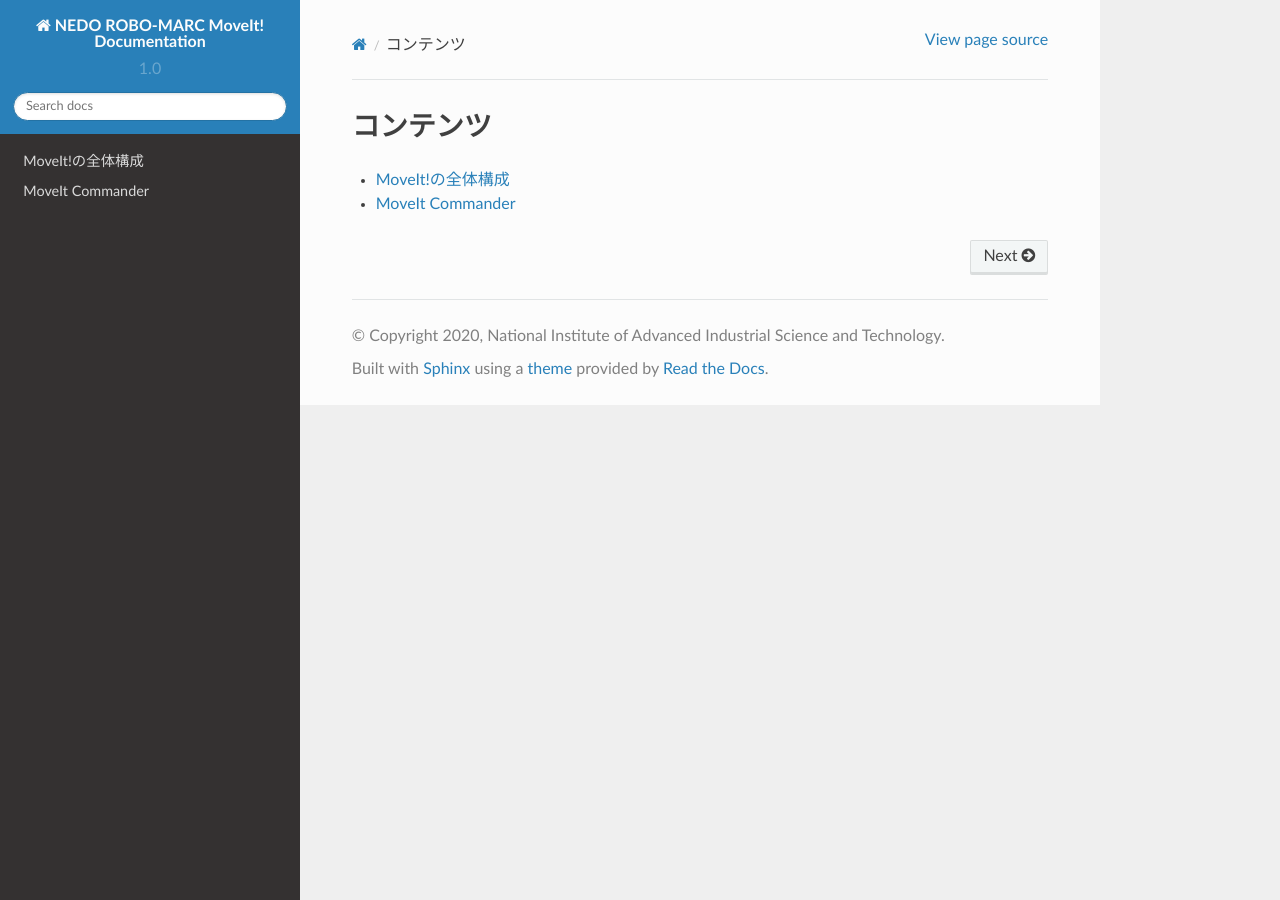
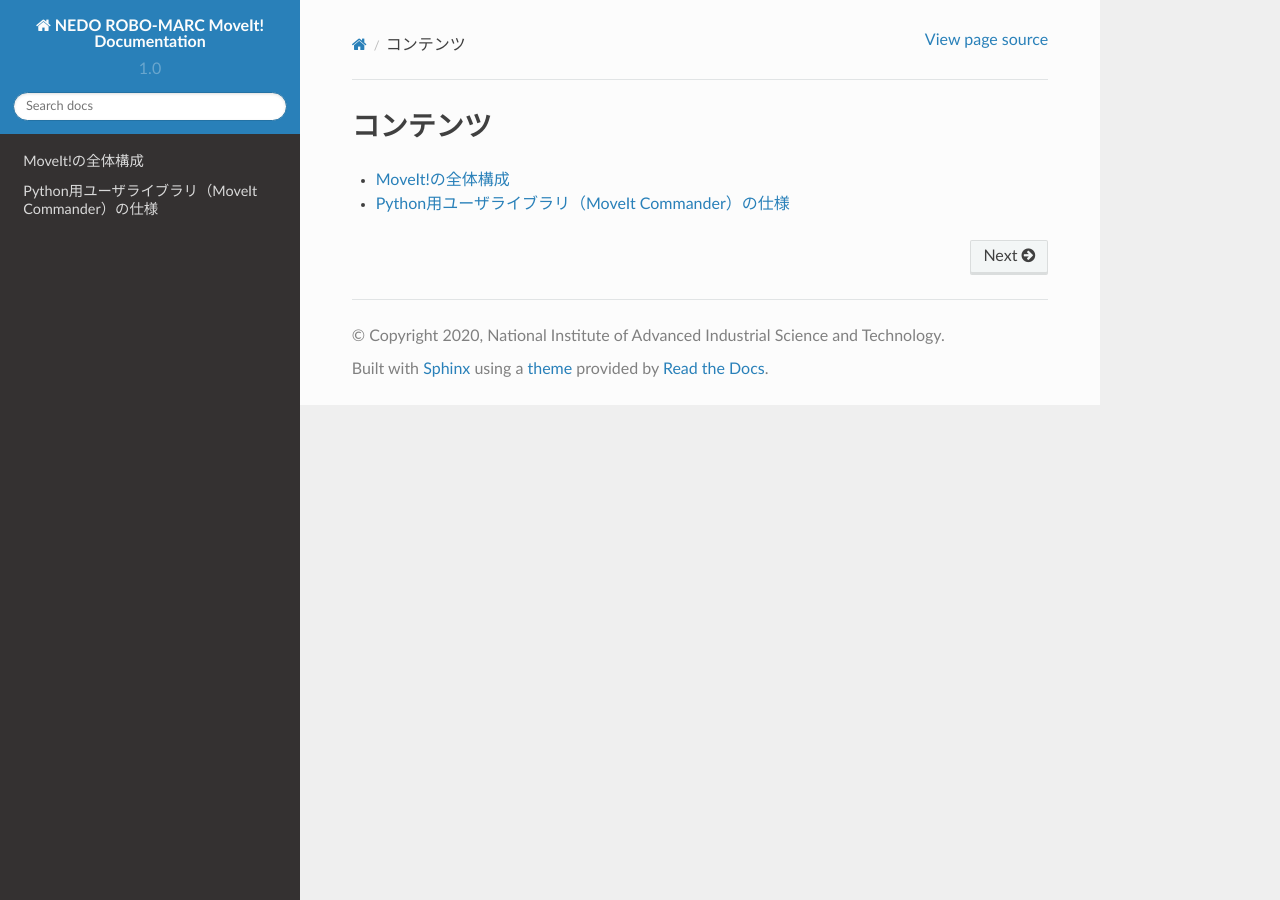
Before and after one commit to robo-marc/moveit_documents, a Sphinx documentation site: the page built from source/index.rst, in a window 1280 px wide. Built offline with Sphinx 7.4.7 and the Read the Docs theme 2.0.0, drawn with Linux system fonts in a browser that asks for light colours.

Commit message:
translating moveit_commander apis

```diff
--- a/source/moveit_commander.rst
+++ b/source/moveit_commander.rst
@@ -1,5 +1,5 @@
-MoveIt Commander
-=======================================
+Python用ユーザライブラリ（MoveIt Commander）の仕様
+====================================================
 
 .. doxygenclass:: moveit_commander::robot::RobotCommander
    :members:
```
Also changed, not shown: 3 other files.
